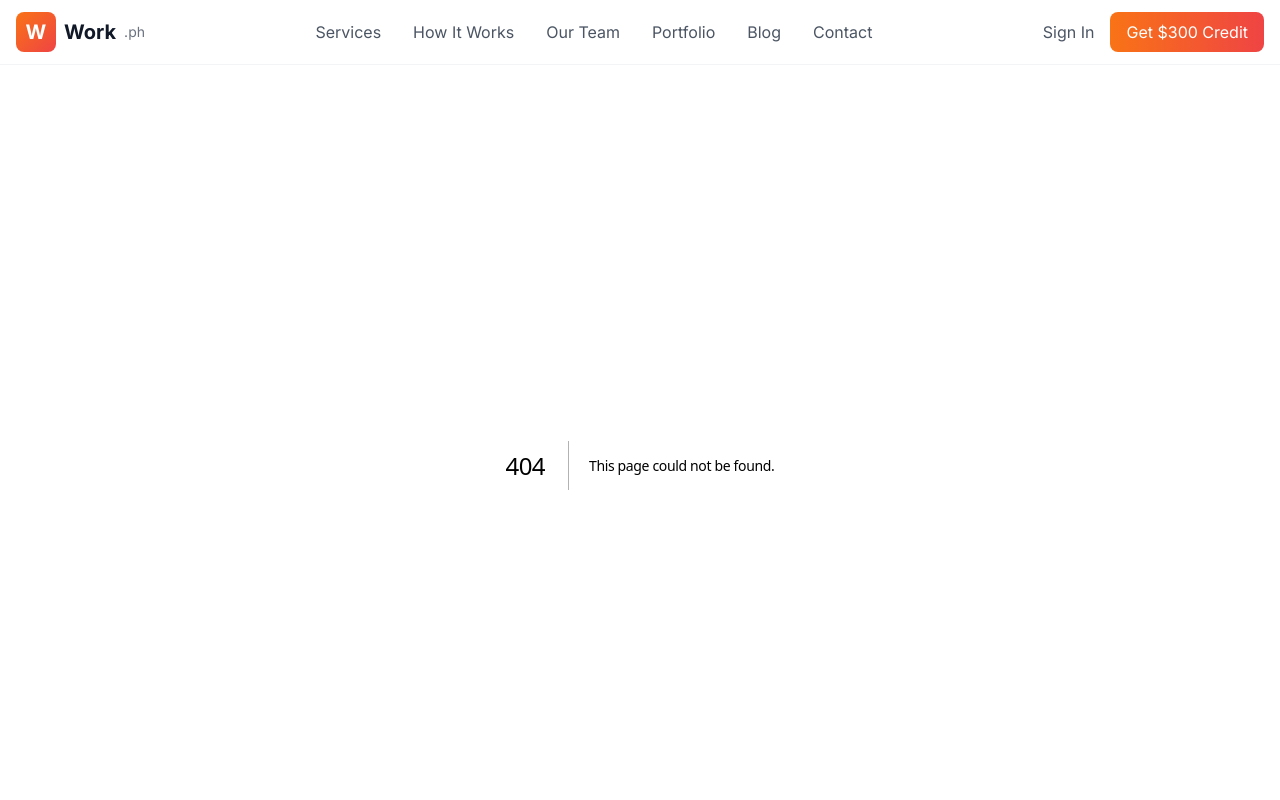
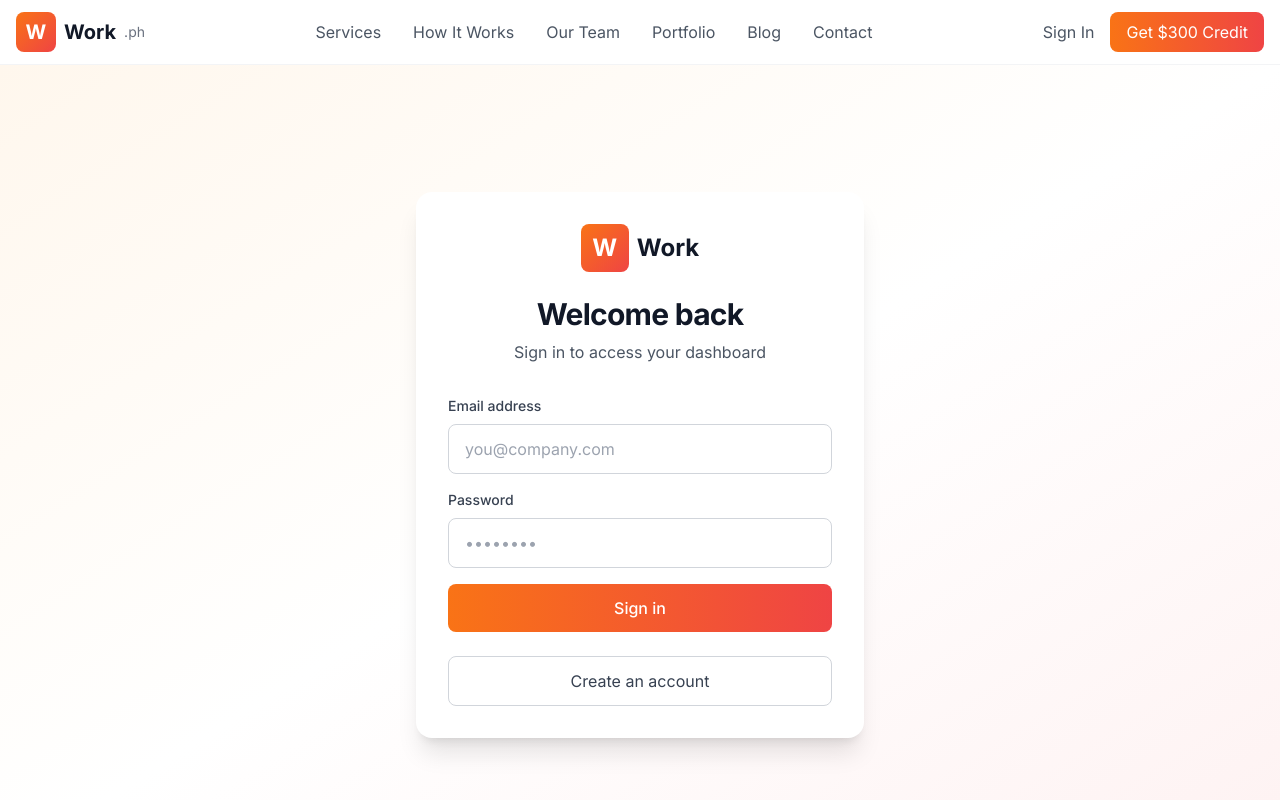
Before and after one commit to crank-it/wrk-hand-off, a Next.js app: page /signin-working in a window 1280 px wide. Before the commit this address had no page. Shown: the top 800 px of the page. Built offline with nearby package versions, Linux system fonts and the light colour scheme.

Commit message:
test 2 sites

```diff
--- /dev/null
+++ b/app/signin-simple/page.tsx
@@ -0,0 +1,83 @@
+import Link from 'next/link'
+
+export default async function SimpleSignIn() {
+  // Get CSRF token from NextAuth
+  const csrfResponse = await fetch(`${process.env.NEXTAUTH_URL}/api/auth/csrf`).catch(() => null)
+  const csrfData = csrfResponse ? await csrfResponse.json() : null
+  const csrfToken = csrfData?.csrfToken || ''
+
+  return (
+    <div className="min-h-screen bg-gradient-to-br from-orange-50 via-white to-red-50 flex items-center justify-center py-12 px-4">
+      <div className="max-w-md w-full">
+        <div className="bg-white rounded-2xl shadow-xl p-8">
+          {/* Logo */}
+          <div className="text-center mb-8">
+            <Link href="/" className="inline-flex items-center space-x-2">
+              <div className="w-12 h-12 bg-gradient-to-br from-orange-500 to-red-500 rounded-lg flex items-center justify-center">
+                <span className="text-white font-bold text-2xl">W</span>
+              </div>
+              <span className="text-2xl font-bold text-gray-900">Work</span>
+            </Link>
+            <h1 className="mt-6 text-3xl font-bold text-gray-900">Welcome back</h1>
+            <p className="mt-2 text-gray-600">Sign in to access your dashboard</p>
+          </div>
+
+          {/* Simple Form - No JavaScript */}
+          <form
+            method="POST"
+            action="/api/auth/callback/credentials"
+            className="space-y-4"
+          >
+            <div>
+              <label htmlFor="email" className="block text-sm font-medium text-gray-700 mb-2">
+                Email address
+              </label>
+              <input
+                id="email"
+                name="email"
+                type="email"
+                required
+                className="w-full px-4 py-3 border border-gray-300 rounded-lg focus:ring-2 focus:ring-orange-500 focus:border-transparent"
+                placeholder="you@company.com"
+              />
+            </div>
+
+            <div>
+              <label htmlFor="password" className="block text-sm font-medium text-gray-700 mb-2">
+                Password
+              </label>
+              <input
+                id="password"
+                name="password"
+                type="password"
+                required
+                className="w-full px-4 py-3 border border-gray-300 rounded-lg focus:ring-2 focus:ring-orange-500 focus:border-transparent"
+                placeholder="••••••••"
+              />
+            </div>
+
+            <input type="hidden" name="callbackUrl" value="/dashboard" />
+            <input type="hidden" name="csrfToken" value={csrfToken} />
+
+            <button
+              type="submit"
+              className="w-full bg-gradient-to-r from-orange-500 to-red-500 text-white py-3 rounded-lg font-medium hover:shadow-lg transition-shadow"
+            >
+              Sign in
+            </button>
+          </form>
+
+          {/* Sign Up Link */}
+          <div className="mt-6">
+            <Link
+              href="/signup"
+              className="w-full inline-flex justify-center items-center px-4 py-3 border border-gray-300 rounded-lg text-gray-700 bg-white hover:bg-gray-50 transition-colors"
+            >
+              Create an account
+            </Link>
+          </div>
+        </div>
+      </div>
+    </div>
+  )
+}
--- /dev/null
+++ b/app/signin-working/page.tsx
@@ -0,0 +1,132 @@
+'use client'
+
+import { useState } from 'react'
+import Link from 'next/link'
+
+export default function WorkingSignIn() {
+  const [error, setError] = useState<string | null>(null)
+  const [loading, setLoading] = useState(false)
+
+  const handleSubmit = async (e: React.FormEvent<HTMLFormElement>) => {
+    e.preventDefault()
+    setError(null)
+    setLoading(true)
+
+    const formData = new FormData(e.currentTarget)
+    const email = formData.get('email') as string
+    const password = formData.get('password') as string
+
+    try {
+      // Get CSRF token first
+      const csrfResponse = await fetch('/api/auth/csrf')
+      const { csrfToken } = await csrfResponse.json()
+
+      // Create form data for NextAuth
+      const authFormData = new FormData()
+      authFormData.append('email', email)
+      authFormData.append('password', password)
+      authFormData.append('csrfToken', csrfToken)
+      authFormData.append('callbackUrl', '/dashboard')
+      authFormData.append('json', 'true')
+
+      // Submit directly to NextAuth callback
+      const response = await fetch('/api/auth/callback/credentials', {
+        method: 'POST',
+        body: authFormData,
+      })
+
+      if (response.ok) {
+        // Check if we're redirected
+        if (response.url.includes('/dashboard')) {
+          window.location.href = '/dashboard'
+        } else {
+          // Force redirect
+          window.location.replace('/dashboard')
+        }
+      } else {
+        setError('Invalid email or password')
+        setLoading(false)
+      }
+    } catch (err) {
+      console.error('Sign in error:', err)
+      setError('An error occurred. Please try again.')
+      setLoading(false)
+    }
+  }
+
+  return (
+    <div className="min-h-screen bg-gradient-to-br from-orange-50 via-white to-red-50 flex items-center justify-center py-12 px-4">
+      <div className="max-w-md w-full">
+        <div className="bg-white rounded-2xl shadow-xl p-8">
+          {/* Logo */}
+          <div className="text-center mb-8">
+            <Link href="/" className="inline-flex items-center space-x-2">
+              <div className="w-12 h-12 bg-gradient-to-br from-orange-500 to-red-500 rounded-lg flex items-center justify-center">
+                <span className="text-white font-bold text-2xl">W</span>
+              </div>
+              <span className="text-2xl font-bold text-gray-900">Work</span>
+            </Link>
+            <h1 className="mt-6 text-3xl font-bold text-gray-900">Welcome back</h1>
+            <p className="mt-2 text-gray-600">Sign in to access your dashboard</p>
+          </div>
+
+          {/* Error Message */}
+          {error && (
+            <div className="mb-4 p-3 bg-red-50 border border-red-200 text-red-700 rounded-lg text-sm">
+              {error}
+            </div>
+          )}
+
+          {/* Form */}
+          <form onSubmit={handleSubmit} className="space-y-4">
+            <div>
+              <label htmlFor="email" className="block text-sm font-medium text-gray-700 mb-2">
+                Email address
+              </label>
+              <input
+                id="email"
+                name="email"
+                type="email"
+                required
+                className="w-full px-4 py-3 border border-gray-300 rounded-lg focus:ring-2 focus:ring-orange-500 focus:border-transparent"
+                placeholder="you@company.com"
+              />
+            </div>
+
+            <div>
+              <label htmlFor="password" className="block text-sm font-medium text-gray-700 mb-2">
+                Password
+              </label>
+              <input
+                id="password"
+                name="password"
+                type="password"
+                required
+                className="w-full px-4 py-3 border border-gray-300 rounded-lg focus:ring-2 focus:ring-orange-500 focus:border-transparent"
+                placeholder="••••••••"
+              />
+            </div>
+
+            <button
+              type="submit"
+              disabled={loading}
+              className="w-full bg-gradient-to-r from-orange-500 to-red-500 text-white py-3 rounded-lg font-medium hover:shadow-lg transition-shadow disabled:opacity-50 disabled:cursor-not-allowed"
+            >
+              {loading ? 'Signing in...' : 'Sign in'}
+            </button>
+          </form>
+
+          {/* Sign Up Link */}
+          <div className="mt-6">
+            <Link
+              href="/signup"
+              className="w-full inline-flex justify-center items-center px-4 py-3 border border-gray-300 rounded-lg text-gray-700 bg-white hover:bg-gray-50 transition-colors"
+            >
+              Create an account
+            </Link>
+          </div>
+        </div>
+      </div>
+    </div>
+  )
+}
```
